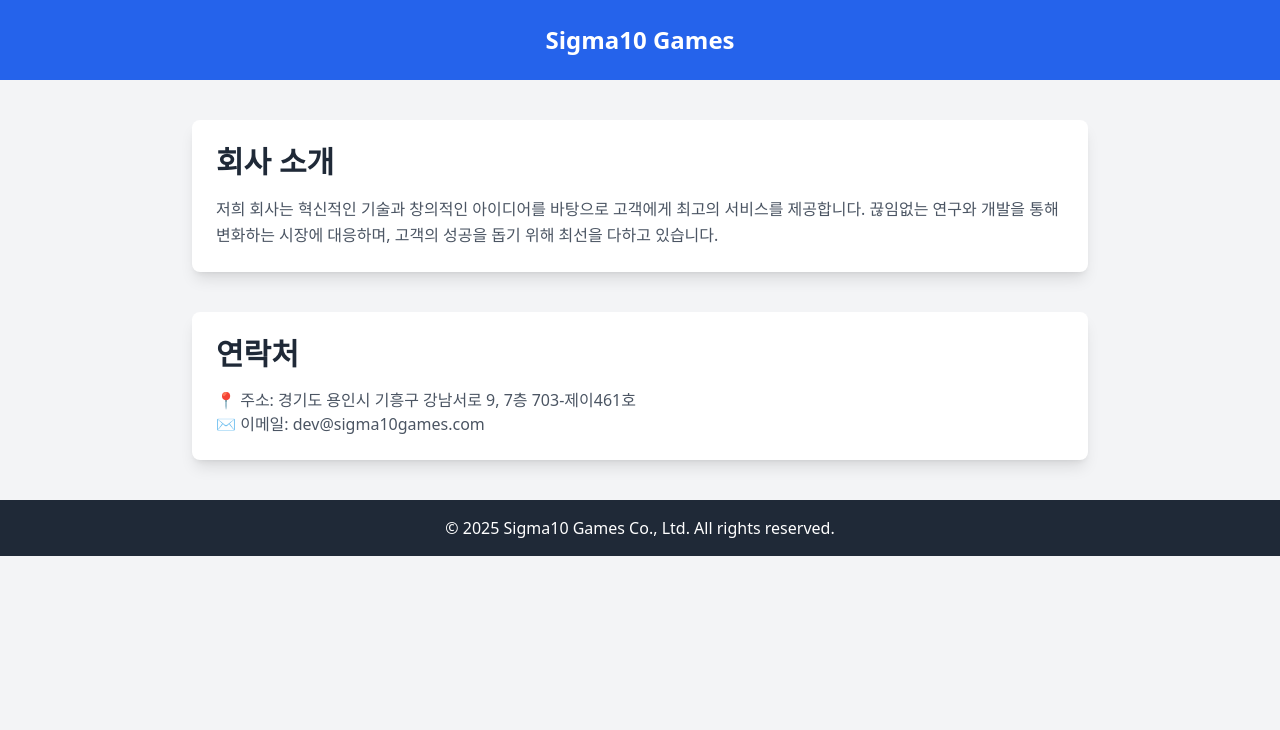
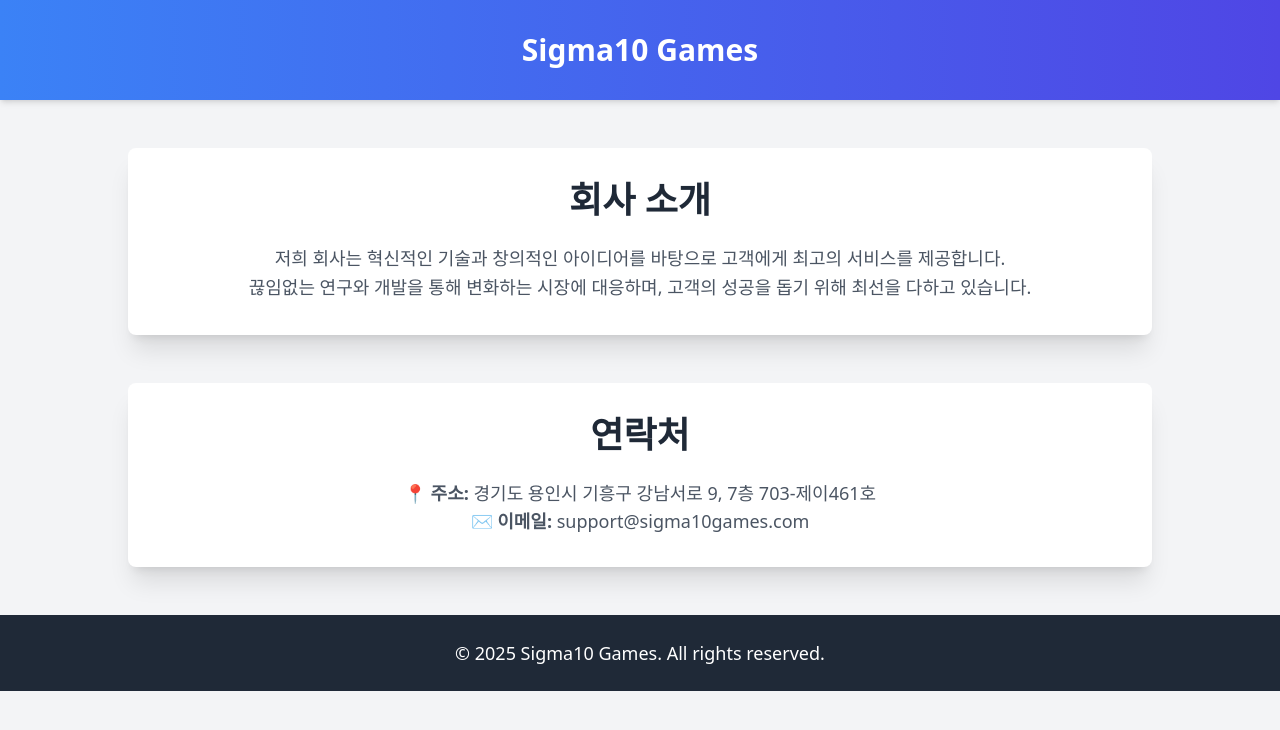
Before and after one commit to Sigma10Games/company-website, a plain HTML site: page index.html in a window 1280 px wide. Drawn offline with nearby package versions, Linux system fonts and the light colour scheme.

Commit message:
Update index.html

```diff
--- a/index.html
+++ b/index.html
@@ -6,24 +6,26 @@
     <title>회사 소개</title>
     <script src="https://cdn.tailwindcss.com"></script>
 </head>
-<body class="bg-gray-100">
-    <header class="bg-blue-600 text-white p-6 text-center text-2xl font-bold">
+<body class="bg-gray-100 font-sans">
+    <header class="bg-gradient-to-r from-blue-500 to-indigo-600 text-white p-8 text-center text-3xl font-extrabold shadow-md">
         Sigma10 Games
     </header>
-    <section class="max-w-4xl mx-auto my-10 p-6 bg-white shadow-lg rounded-lg">
-        <h2 class="text-3xl font-bold text-gray-800 mb-4">회사 소개</h2>
-        <p class="text-gray-600 leading-relaxed">
-            저희 회사는 혁신적인 기술과 창의적인 아이디어를 바탕으로 고객에게 최고의 서비스를 제공합니다.
+    <section class="max-w-5xl mx-auto my-12 p-8 bg-white shadow-xl rounded-lg">
+        <h2 class="text-4xl font-bold text-gray-800 mb-6 text-center">회사 소개</h2>
+        <p class="text-gray-600 leading-relaxed text-lg text-center">
+            저희 회사는 혁신적인 기술과 창의적인 아이디어를 바탕으로 고객에게 최고의 서비스를 제공합니다.<br>
             끊임없는 연구와 개발을 통해 변화하는 시장에 대응하며, 고객의 성공을 돕기 위해 최선을 다하고 있습니다.
         </p>
     </section>
-    <section class="max-w-4xl mx-auto my-10 p-6 bg-white shadow-lg rounded-lg">
-        <h2 class="text-3xl font-bold text-gray-800 mb-4">연락처</h2>
-        <p class="text-gray-600">📍 주소: 경기도 용인시 기흥구 강남서로 9, 7층 703-제이461호</p>
-        <p class="text-gray-600">✉️ 이메일: dev@sigma10games.com</p>
+    <section class="max-w-5xl mx-auto my-12 p-8 bg-white shadow-xl rounded-lg">
+        <h2 class="text-4xl font-bold text-gray-800 mb-6 text-center">연락처</h2>
+        <div class="text-center">
+            <p class="text-gray-600 text-lg">📍 <strong>주소:</strong> 경기도 용인시 기흥구 강남서로 9, 7층 703-제이461호</p>
+            <p class="text-gray-600 text-lg">✉️ <strong>이메일:</strong> support@sigma10games.com</p>
+        </div>
     </section>
-    <footer class="bg-gray-800 text-white text-center p-4 mt-10">
-        &copy; 2025 Sigma10 Games Co., Ltd. All rights reserved.
+    <footer class="bg-gray-800 text-white text-center p-6 mt-12 text-lg">
+        &copy; 2025 Sigma10 Games. All rights reserved.
     </footer>
 </body>
 </html>
```
